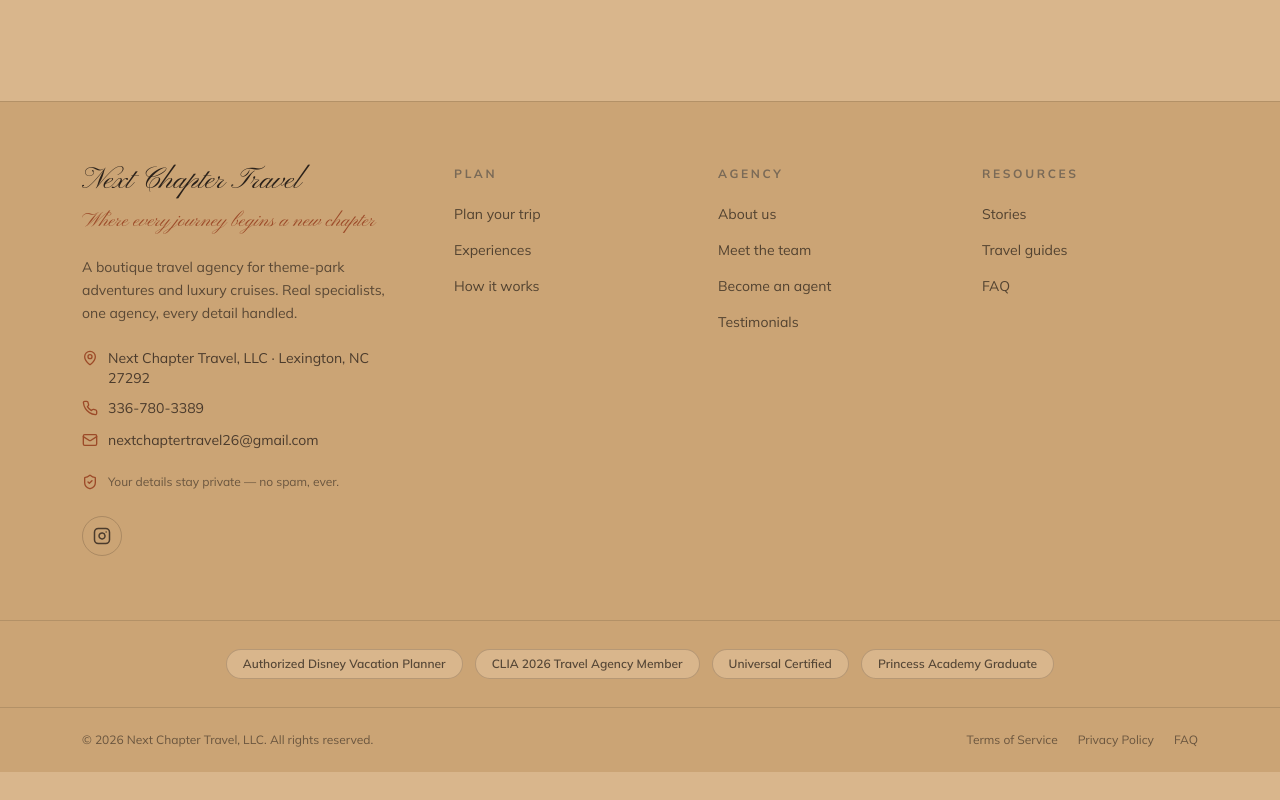
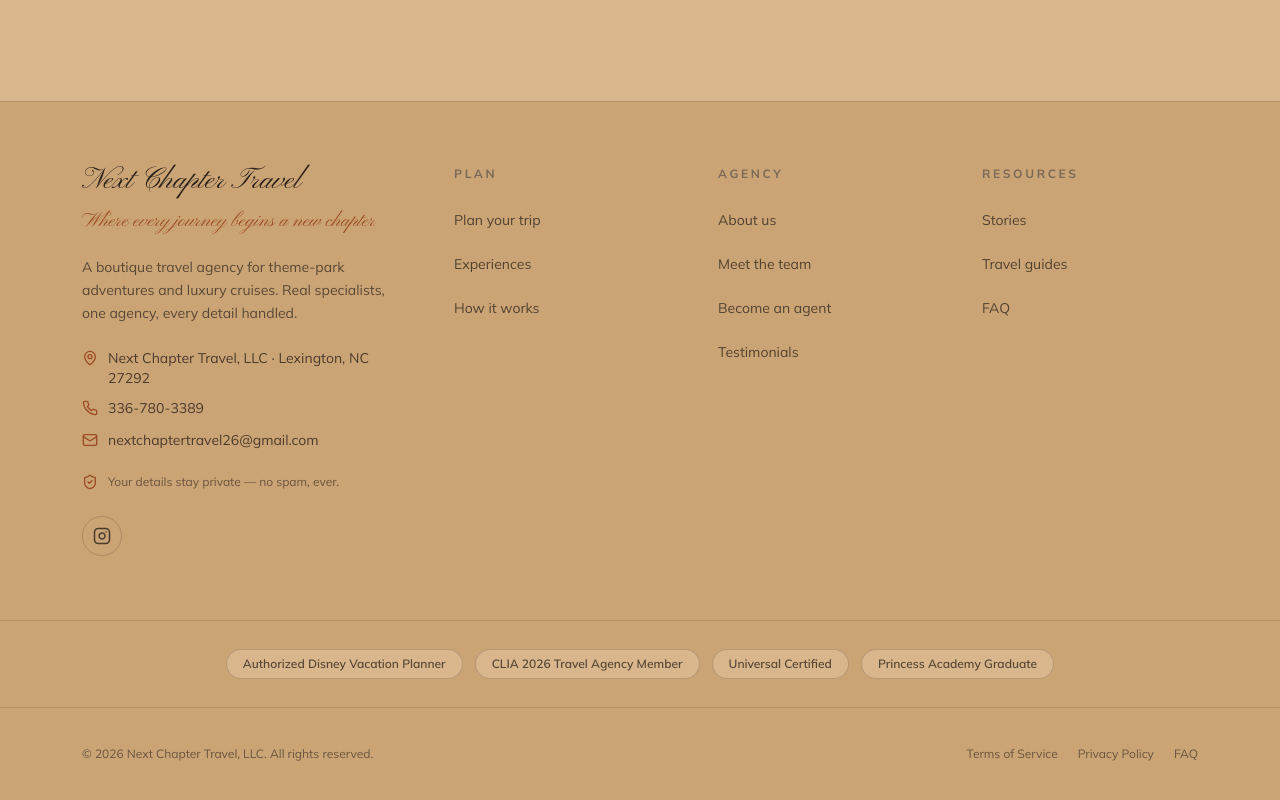
Before and after one commit to ksksrbiz-arch/next-chapter-travel, a Next.js app: page /terms in a window 1280 px wide. Shown: the part 5372-6172 px from the top of the page. Before the commit the page ends 6144 px from the top, so only its background shows below. Built offline with nearby package versions, Linux system fonts and the light colour scheme.

Commit message:
Footer & cookie consent: a11y landmarks and 44px tap targets
Co-Authored-By: Claude Opus 4.8 <noreply@anthropic.com>
Claude-Session: https://claude.ai/code/session_012KxMyVHKpmRo9ZKucFY7VN

```diff
--- a/src/components/cookie-consent.tsx
+++ b/src/components/cookie-consent.tsx
@@ -39,7 +39,7 @@ export function CookieConsent() {
     <AnimatePresence>
       {visible && (
         <motion.div
-          role="dialog"
+          role="region"
           aria-label="Cookie consent"
           aria-live="polite"
           initial={reduce ? { opacity: 0 } : { opacity: 0, y: 24 }}
--- a/src/components/site-footer.tsx
+++ b/src/components/site-footer.tsx
@@ -120,13 +120,13 @@ export function SiteFooter() {
             <h3 className="text-xs font-bold uppercase tracking-eyebrow text-stone">
               {col.title}
             </h3>
-            <ul className="mt-4 space-y-1">
+            <ul className="mt-3 sm:mt-4">
               {col.links.map((l) => (
                 <li key={l.href}>
                   <Link
                     href={l.href}
                     className={cn(
-                      "inline-block rounded-sm py-1.5 text-sm text-ink/75 underline-offset-4 transition-colors hover:text-clay hover:underline",
+                      "inline-flex min-h-[44px] items-center rounded-sm py-1 text-sm text-ink/75 underline-offset-4 transition-colors hover:text-clay hover:underline",
                       focusRing,
                     )}
                   >
@@ -159,14 +159,26 @@ export function SiteFooter() {
       <div className="border-t border-ink/15">
         <div className="container-x flex flex-col items-center justify-between gap-4 py-6 text-xs text-ink/60 sm:flex-row">
           <p>© {new Date().getFullYear()} Next Chapter Travel, LLC. All rights reserved.</p>
-          <nav className="flex flex-wrap items-center justify-center gap-x-5 gap-y-2">
-            <Link href="/terms" className={cn("transition-colors hover:text-clay", focusRing)}>
+          <nav
+            aria-label="Legal"
+            className="flex flex-wrap items-center justify-center gap-x-5"
+          >
+            <Link
+              href="/terms"
+              className={cn("inline-flex min-h-[44px] items-center rounded-sm transition-colors hover:text-clay", focusRing)}
+            >
               Terms of Service
             </Link>
-            <Link href="/privacy" className={cn("transition-colors hover:text-clay", focusRing)}>
+            <Link
+              href="/privacy"
+              className={cn("inline-flex min-h-[44px] items-center rounded-sm transition-colors hover:text-clay", focusRing)}
+            >
               Privacy Policy
             </Link>
-            <Link href="/faq" className={cn("transition-colors hover:text-clay", focusRing)}>
+            <Link
+              href="/faq"
+              className={cn("inline-flex min-h-[44px] items-center rounded-sm transition-colors hover:text-clay", focusRing)}
+            >
               FAQ
             </Link>
           </nav>
```
